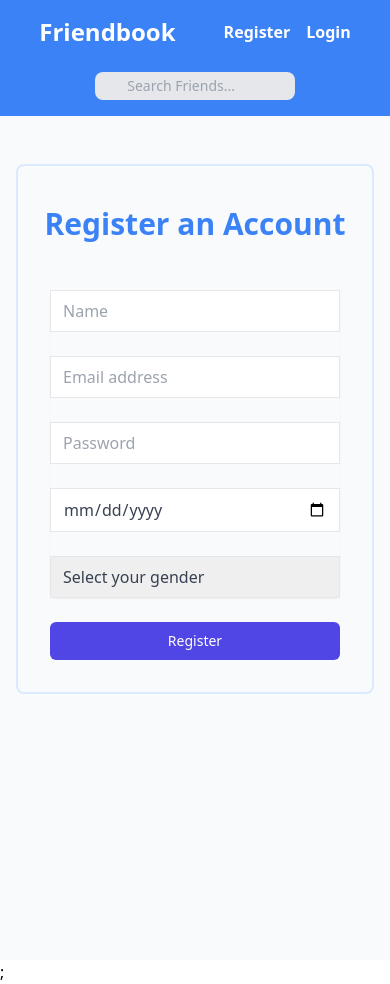
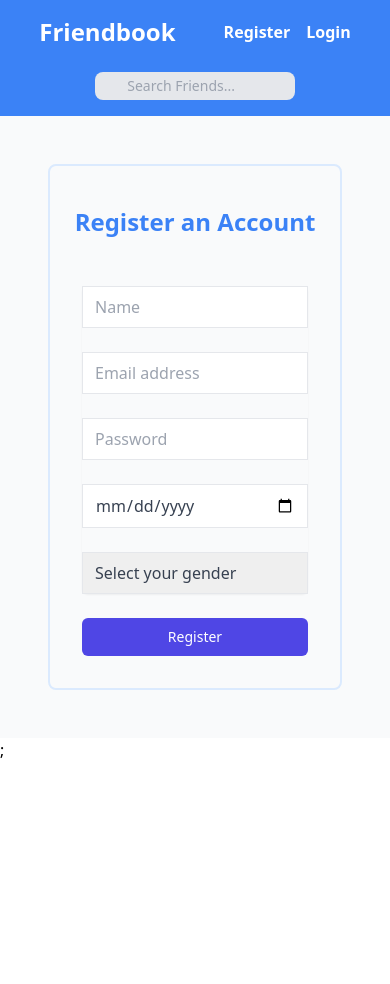
Before and after one commit to reymondjulio/friendbook-react, a React (Vite) app: page /register in a window 390 px wide. After the commit the page ends 844 px from the top, so only its background shows below. Built offline with nearby package versions, Linux system fonts and the light colour scheme.

Commit message:
improve the layout of the register page for mobile phone screens

```diff
--- a/src/routes/register.jsx
+++ b/src/routes/register.jsx
@@ -4,10 +4,10 @@ export default function Register() {
   return (
     <div>
       <Header />
-      <div className="min-h-screen flex  justify-center bg-gray-50 py-12 px-4 sm:px-6 lg:px-8">
-        <div className="max-w-md w-full space-y-8 border-2 rounded-lg ring-3 border-blue-100 h-full p-4">
+      <div className="w-full flex justify-center  bg-gray-50 py-12 px-12">
+        <div className="max-w-md w-full h-full space-y-8 border-2 rounded-lg ring-3 border-blue-100  p-4">
           <div>
-            <h2 className="mt-6 text-center text-3xl font-extrabold text-blue-500">Register an Account</h2>
+            <h2 className="mt-6 text-center text-2xl sm:text-3xl font-extrabold text-blue-500">Register an Account</h2>
           </div>
           <form className="mt-8 space-y-6 p-4">
             <div className="rounded-md shadow-sm space-y-6">
```
